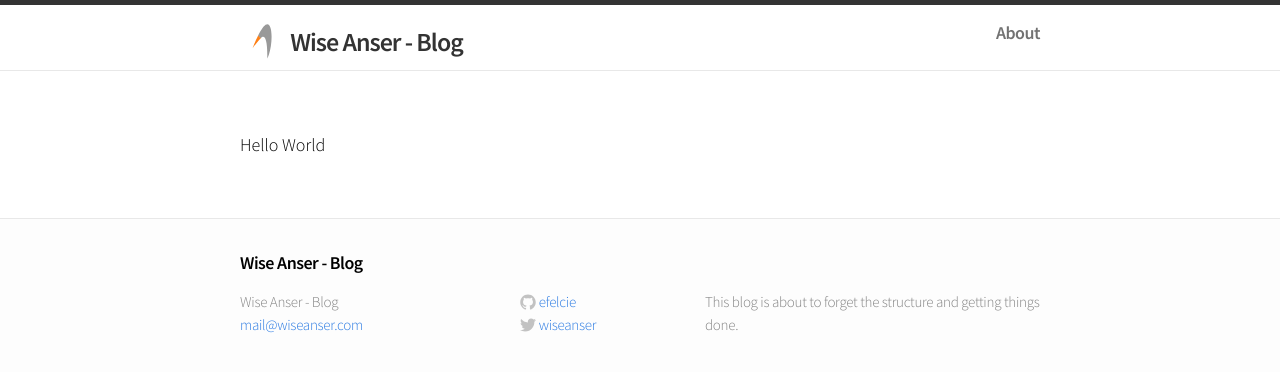
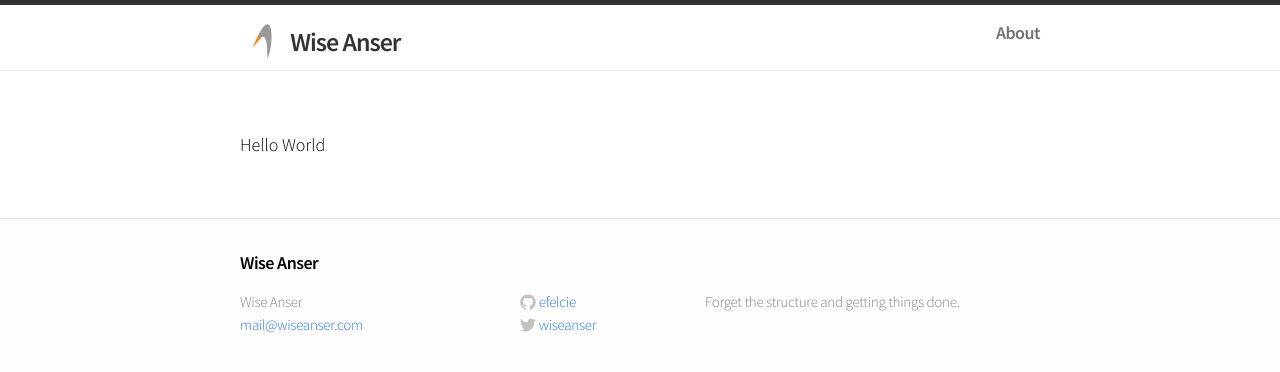
Before and after one commit to wiseanser/wiseanser.github.io, a Jekyll site: the page built from index.md, in a window 1280 px wide. Shown: the top 372 px of the page. Built offline with Jekyll 4.4.1, drawn with Linux system fonts in a browser that asks for light colours.

Commit message:
edit config

```diff
--- a/_config.yml
+++ b/_config.yml
@@ -1,8 +1,8 @@
 # Site settings
-title: Wise Anser - Blog
+title: Wise Anser
 email: mail@wiseanser.com
-description: 	"This blog is about to forget the structure and getting things done."
-baseurl: "/blog"
+description: 	"Forget the structure and getting things done."
+baseurl: "/"
 url: "http://wiseanser.com"
 twitter_username: wiseanser
 github_username:  efelcie
```
